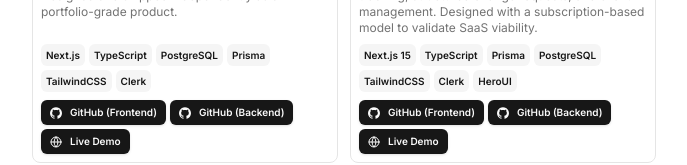
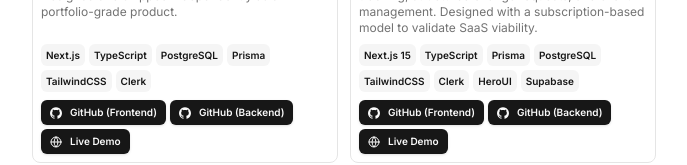
Before and after one commit to Biolater/Portfolio-Mury, a Next.js app: page / in a window 1280 px wide. Shown: the part 1656-1821 px from the top of the page, without its empty margins (296-983 px from the left). Built offline with nearby package versions, Linux system fonts and the light colour scheme.

Commit message:
feat(resume): add Supabase to technologies list

```diff
--- a/src/data/resume.tsx
+++ b/src/data/resume.tsx
@@ -160,6 +160,7 @@ export const DATA = {
         "TailwindCSS",
         "Clerk",
         "HeroUI",
+        "Supabase",
       ],
       links: [
         {
```
